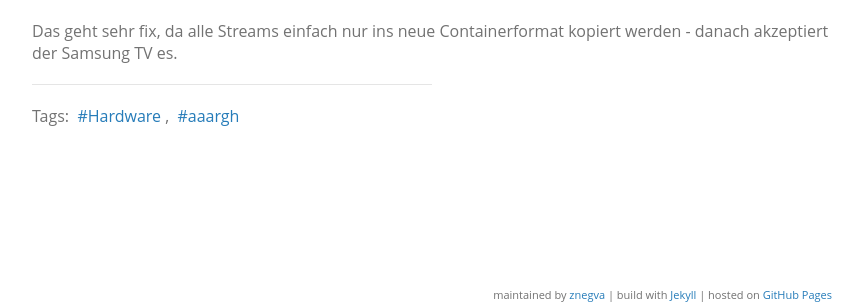
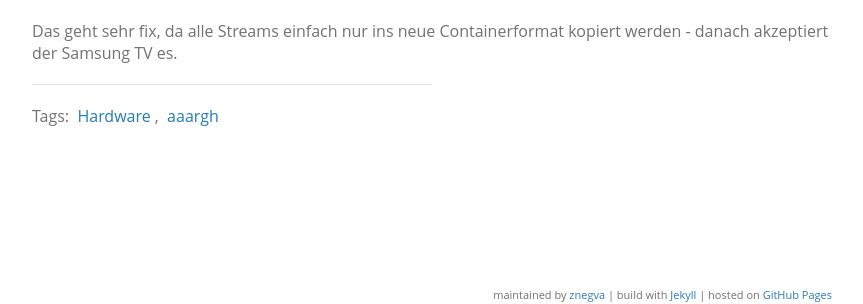
Before and after one commit to znegva/znegva.github.io, a Jekyll site: the page built from _posts/2016-12-26-mkv-auf-smarttv.md, in a window 1280 px wide. Shown: the part 455-759 px from the top of the page, without its empty margins (208-1071 px from the left). Built offline with Jekyll 4.4.1, drawn with Linux system fonts in a browser that asks for light colours.

Commit message:
fix: remove hashtag before tag-link

```diff
--- a/_layouts/post.html
+++ b/_layouts/post.html
@@ -25,7 +25,7 @@ layout: default
 	  {% for tag in page.tags %}
 		{% capture tag_name %}{{ tag }}{% endcapture %}
 		<a class="no-underline" href="/tags/#{{ tag_name }}">
-			#{{ tag_name }}
+			{{ tag_name }}
 		</a>
 		{% unless forloop.last %},&nbsp;{% endunless %}
 	  {% endfor %}
```
